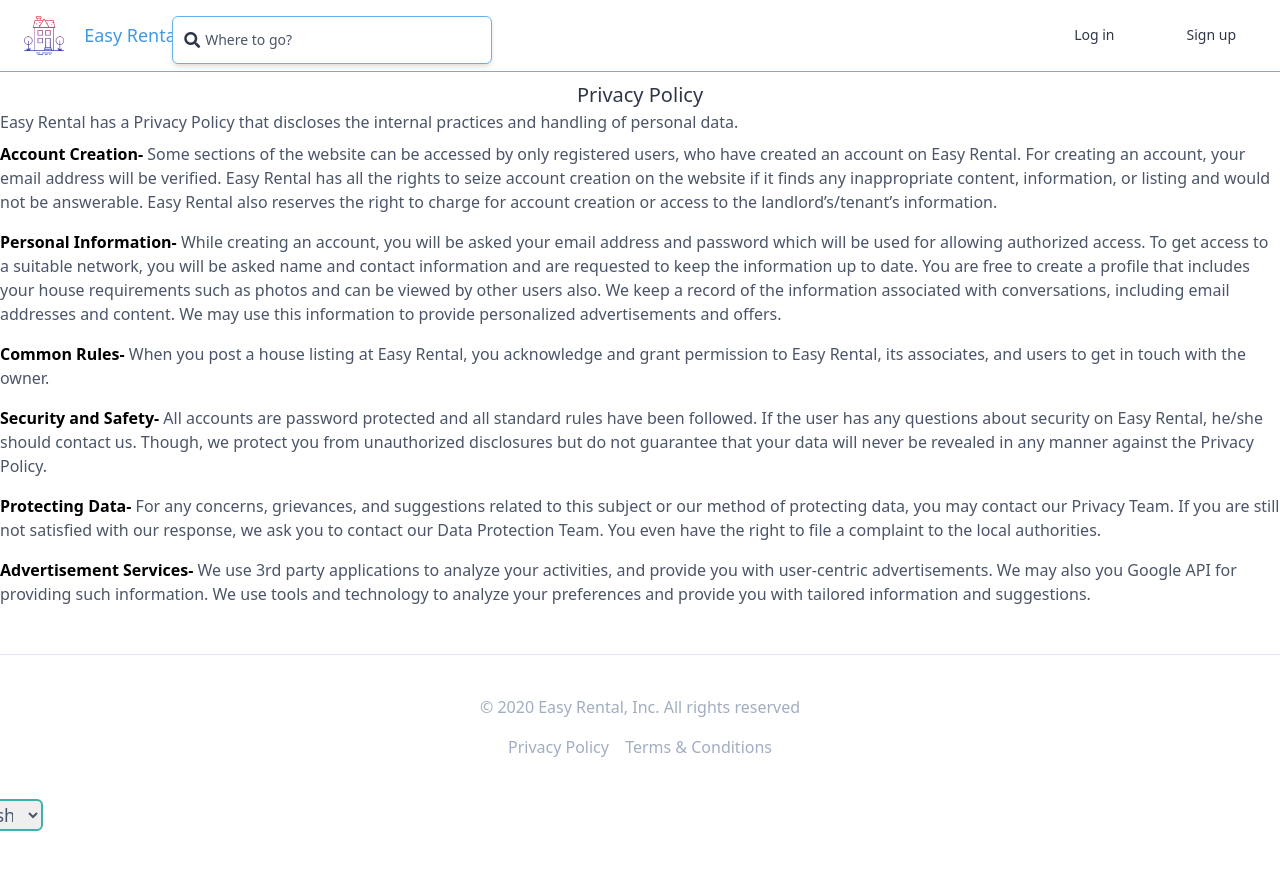
After one commit to VaibhavSethia07/Easy-Rental, a Django app: page /users/privacy_policy/ in a window 1280 px wide. The commit adds this page. Run offline with Django 3.2, Linux system fonts and the light colour scheme; style sheets or scripts are compiled from the project's sources; some libraries are stand-ins or nearby versions.

Commit message:
Add terms, conditions and privacy policy

```diff
--- a/rooms/templates/partials/nav.html
+++ b/rooms/templates/partials/nav.html
@@ -3,9 +3,9 @@
               <li class=" ml-8 border-b-2 border-white hover:border-blue-400 h-full flex items-center">
                      <a class = "px-5 py-6" href="{% url 'users:switch_hosting' %}">
                             {% if request.session.is_hosting %}
-                                   Stop hosting
+                                   Guest
                             {% else %}
-                                   Start hosting
+                                   Host
                             {% endif %}
                      </a>
               </li>
--- /dev/null
+++ b/rooms/templates/users/privacy_policy.html
@@ -0,0 +1,26 @@
+{% extends "base.html" %}
+
+{% block page_title %}
+    Privacy Policy
+{% endblock page_title %}
+
+{% block search-bar %}
+{% endblock search-bar %}
+
+{% block content %}
+
+    <div class="container mx-auto my-10 mt-20 text-gray-800 font-sans min-h-50vh">
+            <h1 class="font-medium text-xl text-center">Privacy Policy</h1>
+        <div class="text-gray-700 font-medium w-full text-left">
+            <span> Easy Rental has a Privacy Policy that discloses the internal practices and handling of personal data.</span>
+            <ol>
+                <li type="1" class="py-2 font-normal"><span class="font-semibold text-black">Account Creation-</span> Some sections of the website can be accessed by only registered users, who have created an account on Easy Rental. For creating an account, your email address will be verified. Easy Rental has all the rights to seize account creation on the website if it finds any inappropriate content, information, or listing and would not be answerable. Easy Rental also reserves the right to charge for account creation or access to the landlord’s/tenant’s information.</li>
+                <li type="1" class="py-2 font-normal"><span class="font-semibold text-black">Personal Information-</span> While creating an account, you will be asked your email address and password which will be used for allowing authorized access. To get access to a suitable network, you will be asked name and contact information and are requested to keep the information up to date. You are free to create a profile that includes your house requirements such as photos and can be viewed by other users also. We keep a record of the information associated with conversations, including email addresses and content. We may use this information to provide personalized advertisements and offers.</li>
+                <li type="1" class="py-2 font-normal"><span class="font-semibold text-black">Common Rules-</span> When you post a house listing at Easy Rental, you acknowledge and grant permission to Easy Rental, its associates, and users to get in touch with the owner.</li>
+                <li type="1" class="py-2 font-normal"><span class="font-semibold text-black">Security and Safety-</span> All accounts are password protected and all standard rules have been followed. If the user has any questions about security on Easy Rental, he/she should contact us. Though, we protect you from unauthorized disclosures but do not guarantee that your data will never be revealed in any manner against the Privacy Policy.</li>
+                <li type="1" class="py-2 font-normal"><span class="font-semibold text-black">Protecting Data-</span> For any concerns, grievances, and suggestions related to this subject or our method of protecting data, you may contact our Privacy Team. If you are still not satisfied with our response, we ask you to contact our Data Protection Team. You even have the right to file a complaint to the local authorities.</li>
+                <li type="1" class="py-2 font-normal"><span class="font-semibold text-black">Advertisement Services-</span> We use 3rd party applications to analyze your activities, and provide you with user-centric advertisements. We may also you Google API for providing such information. We use tools and technology to analyze your preferences and provide you with tailored information and suggestions.</li>
+            </ol>
+        </div>
+    </div>
+{% endblock content %}
```
Also changed, not shown: rooms/templates/users/terms_conditions.html (added, +26 -0 lines).
